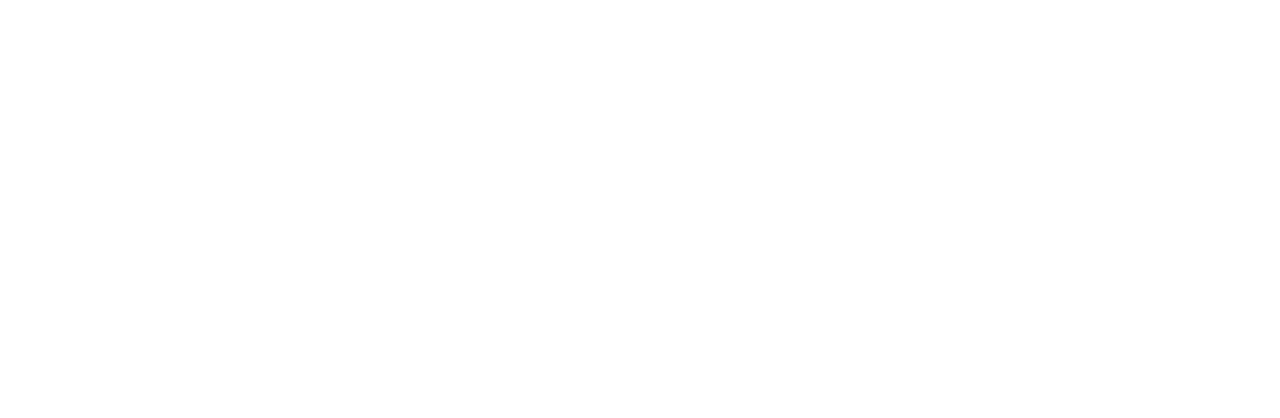
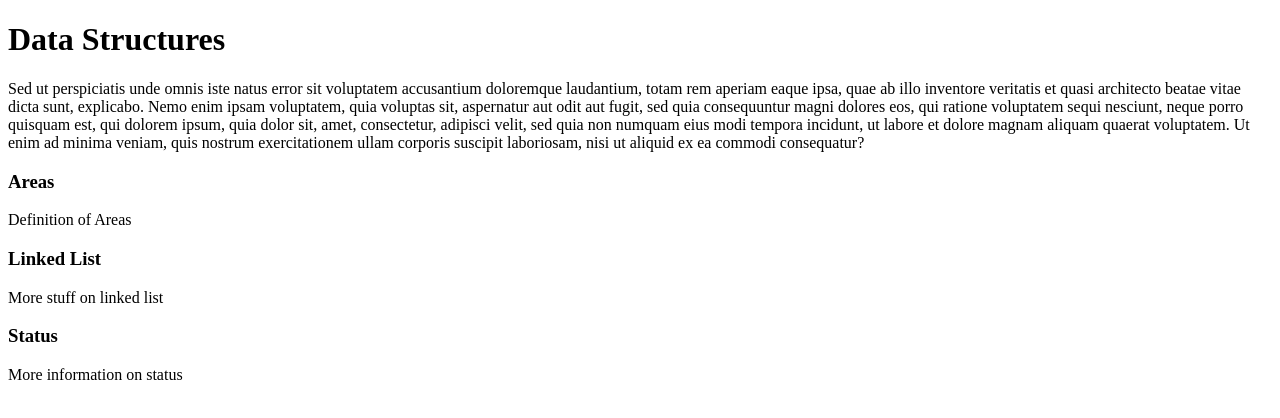
Before and after one commit to jsadler34/CS140, a plain HTML site: page SimpleForm.html in a window 1280 px wide. Drawn offline with Linux system fonts and the light colour scheme.

Commit message:
Update SimpleForm.html

```diff
--- a/SimpleForm.html
+++ b/SimpleForm.html
@@ -6,6 +6,17 @@
     <title>Document</title>
 </head>
 <body>
-
+    <h1>
+        Data Structures
+    </h1>
+    <p>
+        Sed ut perspiciatis unde omnis iste natus error sit voluptatem accusantium doloremque laudantium, totam rem aperiam eaque ipsa, quae ab illo inventore veritatis et quasi architecto beatae vitae dicta sunt, explicabo. Nemo enim ipsam voluptatem, quia voluptas sit, aspernatur aut odit aut fugit, sed quia consequuntur magni dolores eos, qui ratione voluptatem sequi nesciunt, neque porro quisquam est, qui dolorem ipsum, quia dolor sit, amet, consectetur, adipisci velit, sed quia non numquam eius modi tempora incidunt, ut labore et dolore magnam aliquam quaerat voluptatem. Ut enim ad minima veniam, quis nostrum exercitationem ullam corporis suscipit laboriosam, nisi ut aliquid ex ea commodi consequatur?
+    </p>
+    <h3>Areas</h3>
+    <p>Definition of Areas</p>
+    <h3>Linked List</h3>
+    <p>More stuff on linked list</p>
+    <h3>Status</h3>
+    <p>More information on status</p>
 </body>
 </html>
```
